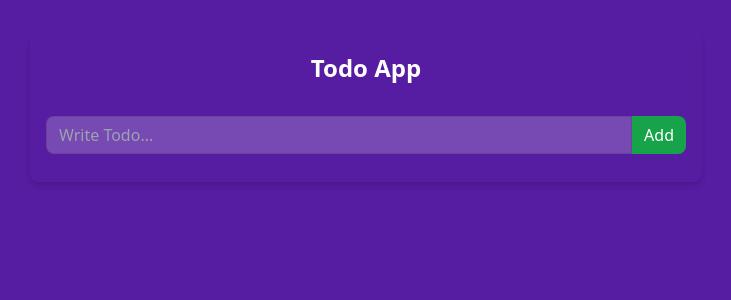
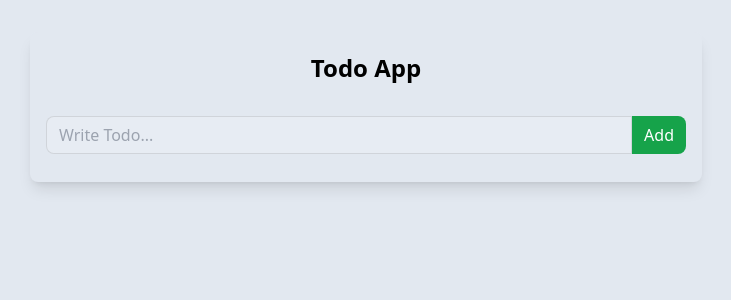
Before and after one commit to ashish4x/TodoLocal, a React (Vite) app: page / in a window 1280 px wide. Shown: the top 300 px of the page, without its empty margins (274-1005 px from the left). Built offline with nearby package versions, Linux system fonts and the light colour scheme.

Commit message:
tweak color

```diff
--- a/src/App.jsx
+++ b/src/App.jsx
@@ -48,9 +48,9 @@ function App() {
   return (
     <TodoProvider value={{todos,addTodo,updateTodo,deleteTodo,toggleComplete}}>
 
-      <div className="bg-[#561ca1] min-h-screen py-8">
-                <div className="w-full max-w-2xl mx-auto shadow-md rounded-lg px-4 py-3 text-white">
-                    <h1 className="text-2xl font-bold text-center mb-8 mt-2">Todo App</h1>
+      <div className="bg-slate-200 min-h-screen py-8">
+                <div className="w-full max-w-2xl mx-auto shadow-lg bg-slate-200 rounded-lg px-4 py-3 text-black">
+                    <h1 className="text-2xl text-black font-bold text-center mb-8 mt-2">Todo App</h1>
                     <div className="mb-4">
                         <TodoForm/>
                     </div>
--- a/src/components/TodoItem.jsx
+++ b/src/components/TodoItem.jsx
@@ -21,7 +21,7 @@ function TodoItem({ todo }) {
     return (
         <div
             className={`flex border border-black/10 rounded-lg px-3 py-1.5 gap-x-3 shadow-sm shadow-white/50 duration-300  text-black ${
-                todo.completed ? "bg-[#c6e9a7]" : "bg-[#ccbed7]"
+                todo.completed ? "bg-[#c6e9a7]" : "bg-purple-300"
             }`}
         >
             <input
```
